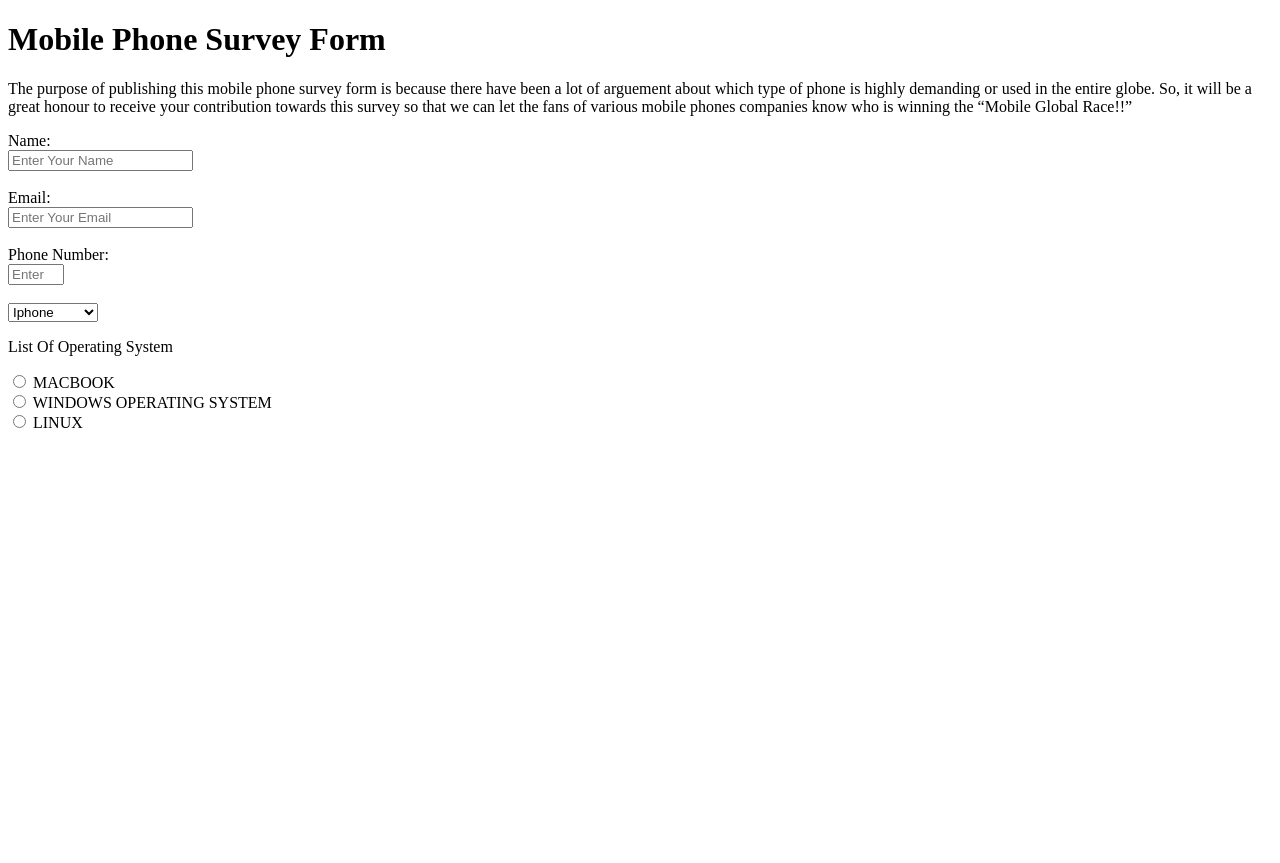
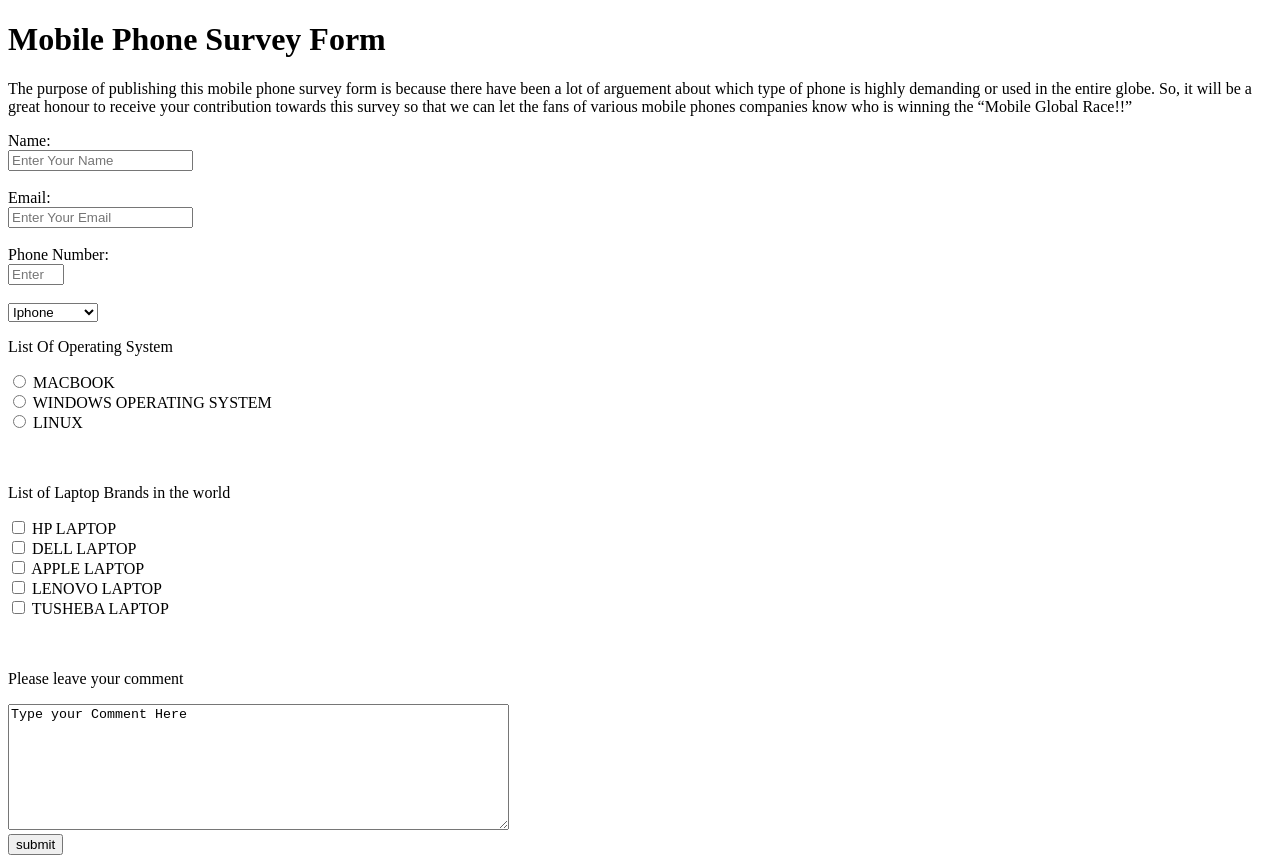
Before and after one commit to kemoh6/Practices_Survey_Form, a plain HTML site: page index.html in a window 1280 px wide. Before the commit the page ends 800 px from the top, so only its background shows below. Drawn offline with Linux system fonts and the light colour scheme.

Commit message:
My Third Commit

```diff
--- a/index.html
+++ b/index.html
@@ -28,7 +28,7 @@
         <option value="One Phone">One Phone</option><br><br>
         </select>
 
-        <div id="name">
+        <div>
             <p>List Of Operating System</p>
            <input type="radio" id="Operating-system" name="Apple-computer" value="MACBOOK">
            <label for="Macbook">MACBOOK</label><br>
@@ -36,7 +36,25 @@
            <label for="Operating-system">WINDOWS OPERATING SYSTEM</label><br>
            <input type="radio" id="Operating-system" name="Linux" value="Linux">
            <label for="Linux">LINUX</label><br>
-        </div>
+        </div><br><br>
+
+        <div>
+            <p>List of Laptop Brands in the world</p>
+            <input type="checkbox" id="HP-Laptop" name="HP-Laptop" value="HP-Laptop">
+            <label for="HP-Laptop">HP LAPTOP</label><br>
+            <input type="checkbox" id="Dell-Laptop" name="Dell-Laptop" value="Dell-Laptop">
+            <label for="Dell-Laptop">DELL LAPTOP</label><br>
+            <input type="checkbox" id="Apple-Laptop" name="Apple-Laptop" value="Apple-Laptop">
+            <label for="Apple-Laptop">APPLE LAPTOP</label><br>
+            <input type="checkbox" id="Lenovo-Laptop" name="lenovo-Laptop" value="lenovo-Laptop">
+            <label for="Lenovo-Laptop">LENOVO LAPTOP</label><br>
+            <input type="checkbox" id="Tusheba-Laptop" name="Tusheba-Laptop" value="Tusheba-Laptop">
+            <label for="Tusheba-Laptop">TUSHEBA LAPTOP</label><br>
+        </div><br><br>
+
+        <p>Please leave your comment</p>
+        <textarea rows="8" cols="60" name="description">Type your Comment Here</textarea><br>
+        <input id="submit" type="submit" value="submit">
     </form>
     <script src="https://cdn.freecodecamp.org/testable-projects-fcc/v1/bundle.js"></script>
 </body>
```
